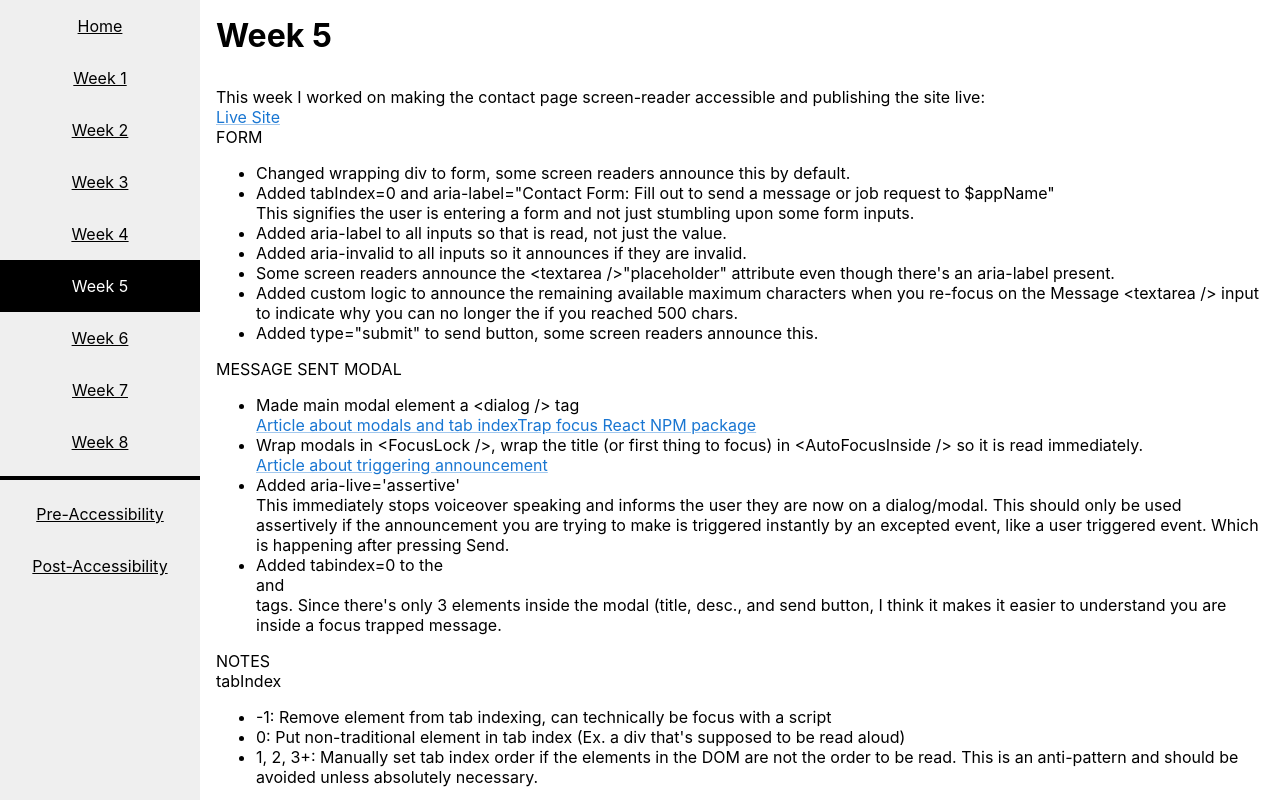
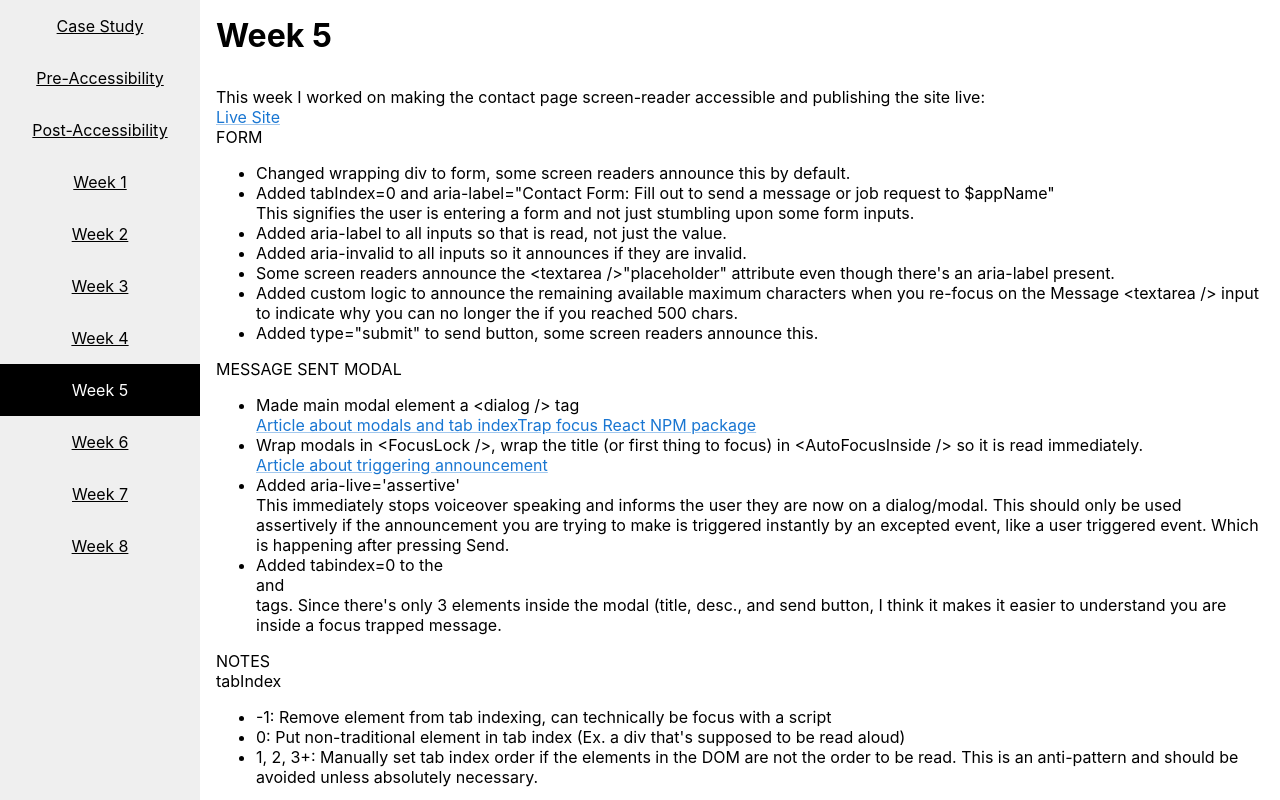
Before and after one commit to hmh84/idmi399, a React (Create React App) app: page /week-5 in a window 1280 px wide. Shown: the top 800 px of the page. Built offline with nearby package versions, Linux system fonts and the light colour scheme.

Commit message:
Re-order nav

```diff
--- a/src/Nav.tsx
+++ b/src/Nav.tsx
@@ -1,4 +1,3 @@
-import { Box } from '@mui/material';
 import { CSSProperties, useState } from 'react';
 import { BrowserRouter as Router, Routes, Route, Link } from 'react-router-dom';
 import Home from './pages/Home';
@@ -15,13 +14,26 @@ interface RouteObj {
 	path: string;
 	name: string;
 	main: () => JSX.Element;
+	external?: boolean;
 }
 
 const routes: RouteObj[] = [
 	{
 		path: '/',
-		name: 'Home',
+		name: 'Case Study',
 		main: Home,
+	},
+	{
+		path: 'http://projects.hunterham.digital/drexel/idmi399/website-pre-accessibility',
+		name: 'Pre-Accessibility',
+		main: () => <></>,
+		external: true,
+	},
+	{
+		path: 'http://projects.hunterham.digital/drexel/idmi399/website-post-accessibility',
+		name: 'Post-Accessibility',
+		main: () => <></>,
+		external: true,
 	},
 	{
 		path: '/week-1',
@@ -103,7 +115,7 @@ export default function Nav() {
 								color: 'white',
 							}),
 						};
-						return (
+						return !route.external ? (
 							<Link
 								key={route.path}
 								to={{ pathname: route.path }}
@@ -112,32 +124,18 @@ export default function Nav() {
 							>
 								{route.name}
 							</Link>
+						) : (
+							<a
+								key={route.path}
+								href={route.path}
+								style={style}
+								target='_blank'
+								rel='noopener noreferrer'
+							>
+								{route.name}
+							</a>
 						);
 					})}
-					<Box
-						sx={{
-							width: '100%',
-							height: '0.25rem',
-							bgcolor: 'black',
-							my: 1,
-						}}
-					/>
-					<a
-						href='http://projects.hunterham.digital/drexel/idmi399/website-pre-accessibility'
-						style={linkStyle}
-						target='_blank'
-						rel='noreferrer'
-					>
-						Pre-Accessibility
-					</a>
-					<a
-						href='http://projects.hunterham.digital/drexel/idmi399/website-post-accessibility'
-						style={linkStyle}
-						target='_blank'
-						rel='noreferrer'
-					>
-						Post-Accessibility
-					</a>
 				</nav>
 
 				<Routes>
```
